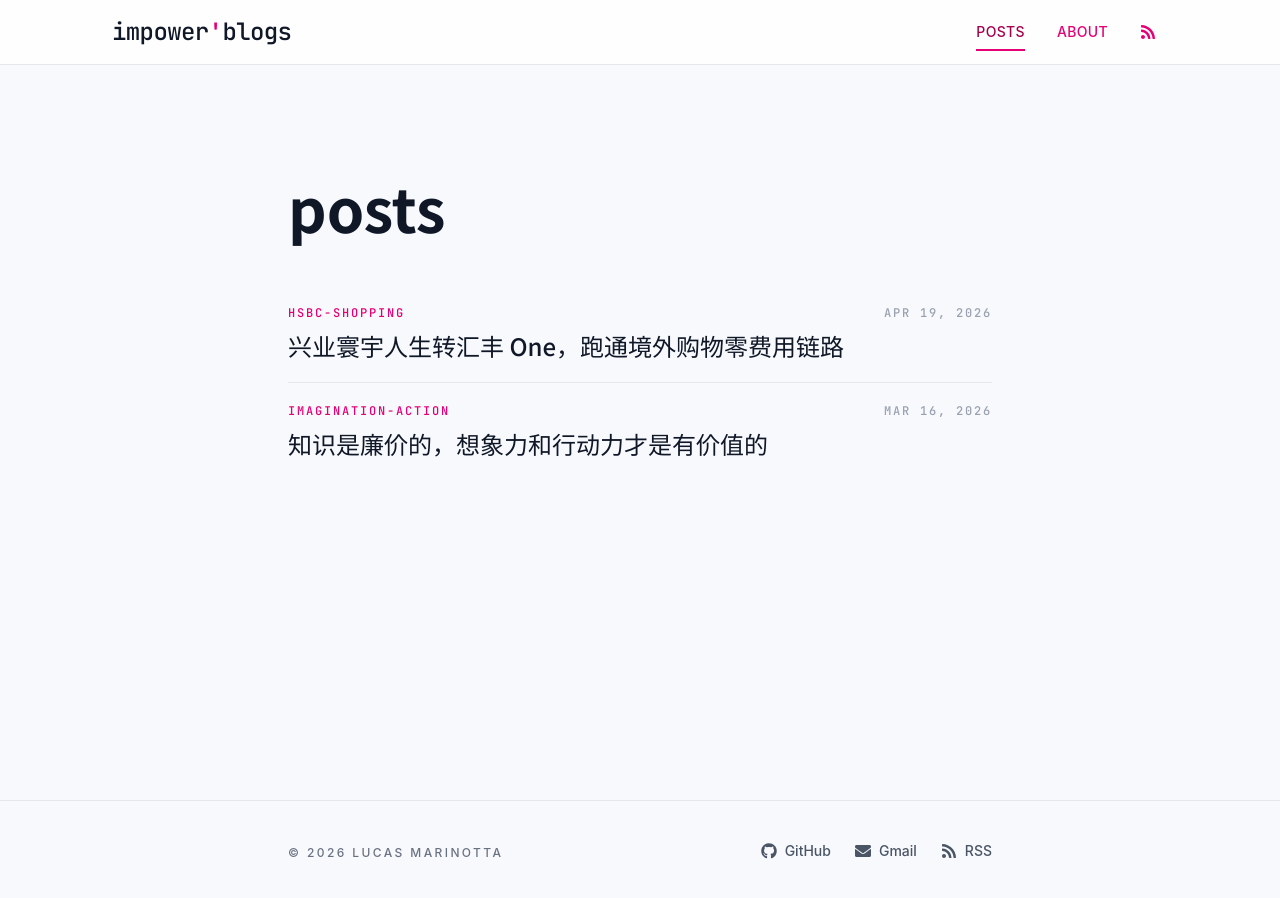
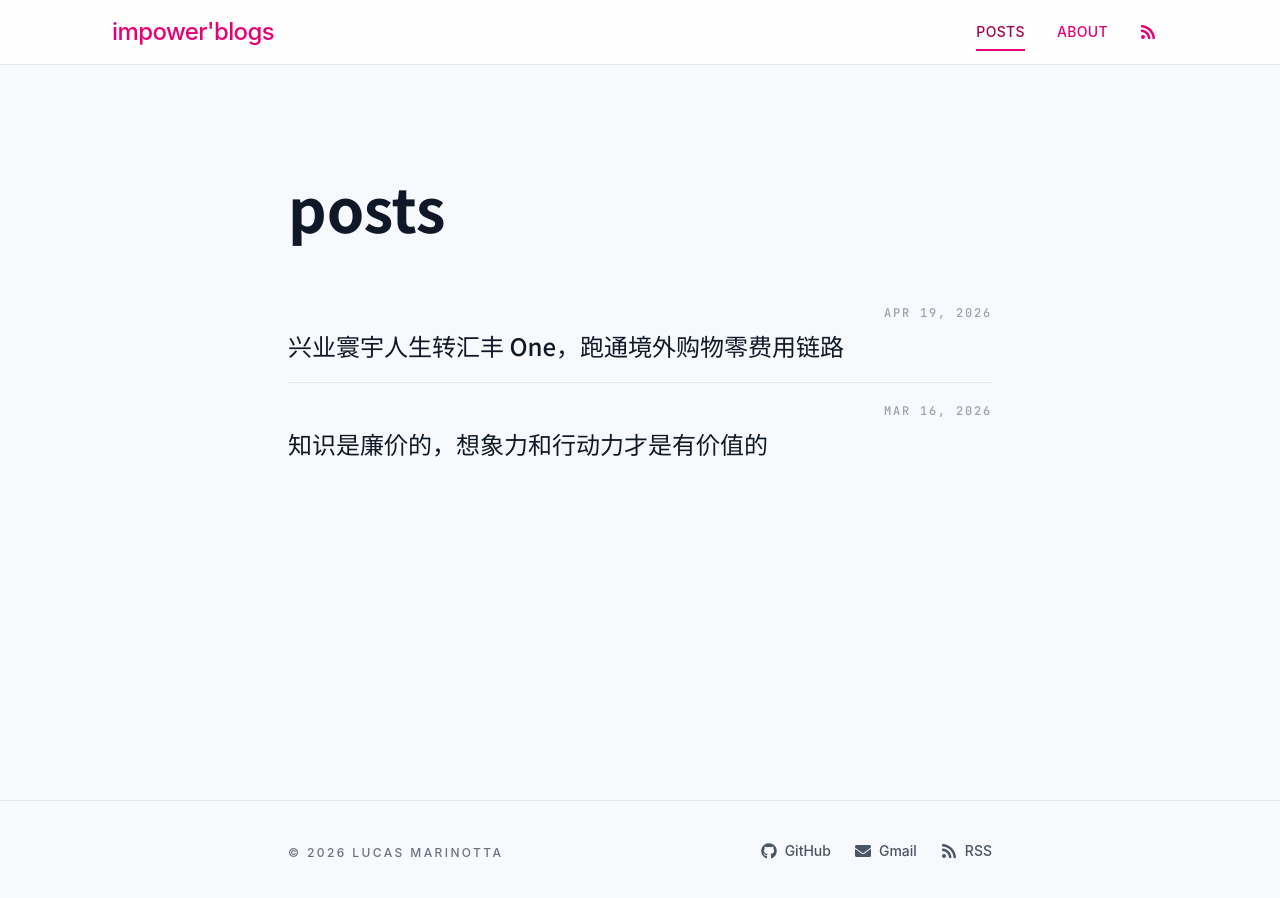
Before and after one commit to d3Lap1ace/myblogs, a Next.js app: page / in a window 1280 px wide. Shown: the top 898 px of the page. Built offline with nearby package versions, Linux system fonts and the light colour scheme.

Commit message:
add 2026-04-20

```diff
--- a/src/app/posts/[slug]/page.tsx
+++ b/src/app/posts/[slug]/page.tsx
@@ -52,12 +52,9 @@ export default async function ArticlePage({
   return (
     <div className="bg-[#f7f9fc] min-h-screen">
       <Header />
-      <main className="max-w-3xl mx-auto pt-16 sm:pt-24 pb-20 px-4 sm:px-6 lg:px-8">
+      <main className="max-w-4xl mx-auto pt-16 sm:pt-24 pb-20 px-4 sm:px-6 lg:px-8">
         <header className="mb-12">
           <div className="flex items-center gap-4 text-xs uppercase tracking-[0.2em] font-medium mb-4">
-            {data.shortName && (
-              <span className="font-display text-pink-600">{data.shortName}</span>
-            )}
             <time className="text-gray-500">{formattedDate}</time>
           </div>
           <h1 className="text-4xl sm:text-5xl font-bold text-gray-900 leading-tight">
--- a/src/components/ArticleList.tsx
+++ b/src/components/ArticleList.tsx
@@ -28,20 +28,13 @@ export default function ArticleList({ articles, pageSize = 10 }: ArticleListProp
         {shown.map((article) => (
           <li key={article.slug} className="group">
             <Link href={`/posts/${article.slug}`} className="block py-5">
-              <div className="flex items-center justify-between mb-2 text-xs uppercase tracking-[0.15em] font-medium">
-                {article.shortName ? (
-                  <span className="font-display text-pink-600">
-                    {article.shortName}
-                  </span>
-                ) : (
-                  <span />
-                )}
-                {article.date && (
+              {article.date && (
+                <div className="flex items-center justify-end mb-2 text-xs uppercase tracking-[0.15em] font-medium">
                   <time className="font-display text-gray-400 shrink-0">
                     {formatDate(article.date)}
                   </time>
-                )}
-              </div>
+                </div>
+              )}
               <h3 className="text-xl sm:text-2xl font-medium text-gray-900 leading-snug group-hover:text-pink-600 transition-colors">
                 {article.title}
               </h3>
--- a/src/components/Header.tsx
+++ b/src/components/Header.tsx
@@ -24,9 +24,9 @@ export default function Header({ className = "" }: { className?: string }) {
         <div className="flex items-center h-16 justify-between">
           <Link
             href="/"
-            className="font-display text-2xl font-medium tracking-tight text-gray-900 hover:text-pink-600 transition-colors"
+            className="text-2xl font-medium tracking-tight text-pink-600 hover:text-pink-800 transition-colors"
           >
-            impower<span className="text-pink-600">&#39;</span>blogs
+            impower<span>&#39;</span>blogs
           </Link>
 
           <nav className="hidden md:flex space-x-2 items-center">
--- a/src/components/getArticles.ts
+++ b/src/components/getArticles.ts
@@ -6,7 +6,6 @@ export interface ArticleMeta {
   slug: string;
   title: string;
   date: string;
-  shortName?: string;
 }
 
 export function getArticles(): ArticleMeta[] {
@@ -24,7 +23,6 @@ export function getArticles(): ArticleMeta[] {
         slug: filename.replace(/\.md$/, ""),
         title: data.title,
         date,
-        shortName: data.shortName,
       };
     });
 
--- a/src/content/posts/2026-04-19.md
+++ b/src/content/posts/HSBC-shopping.md
@@ -1,7 +1,6 @@
 ---
 title: 兴业寰宇人生转汇丰 One，跑通境外购物零费用链路
 date: "2026-04-19"
-shortName: HSBC-Shopping
 category: 生活
 excerpt: 境外直邮、海外订阅、SaaS 年付、港美股出入金，这些场景最头疼的从来不是选商品，而是结算环节被手续费和汇损一层层蚕食。跑过一圈下来，我的方案是内地端用兴业寰宇人生卡出金，香港端落到汇丰 HSBC One，两头都是零费用通道。
 readTime: 8 min
@@ -9,7 +8,8 @@ readTime: 8 min
 
 ## 使用场景
 
-境外直邮、海外订阅、SaaS 年付、港美股出入金，这些场景最头疼的从来不是选商品，而是结算环节被手续费和汇损一层层蚕食。跑过一圈下来，我的方案是内地端用兴业银行寰宇人生卡做外汇出金，香港端落到汇丰 HSBC One，两头都是低费用费用通道。
+境外直邮、海外订阅、SaaS 年付、港美股出入金，这些场景最头疼的从来不是选商品，而是结算环节被手续费和汇损一层层蚕食。
+跑过一圈下来，我的方案是内地端用兴业银行寰宇人生卡做外汇出金，香港端落到汇丰 HSBC One，两头都是低费用费用通道。
 
 这篇记一下完整流程，以及去香港亲办汇丰 One 时需要避的坑。
 
--- a/src/content/posts/2026-03-16.md
+++ b/src/content/posts/imagination-action.md
@@ -1,7 +1,6 @@
 ---
 title: 知识是廉价的，想象力和行动力才是有价值的
 date: "2026-03-16"
-shortName: Imagination-Action
 category: 生活
 excerpt: 信息差正像数学中的极限一样，无限逼近某个值，却永远无法彻底归零。真正能拉开人与人差距的护城河，只剩下两样东西：想象力和行动力。
 readTime: 5 min
```
Also changed, not shown: 1 other file (tests, documents, lock files or other folders).
